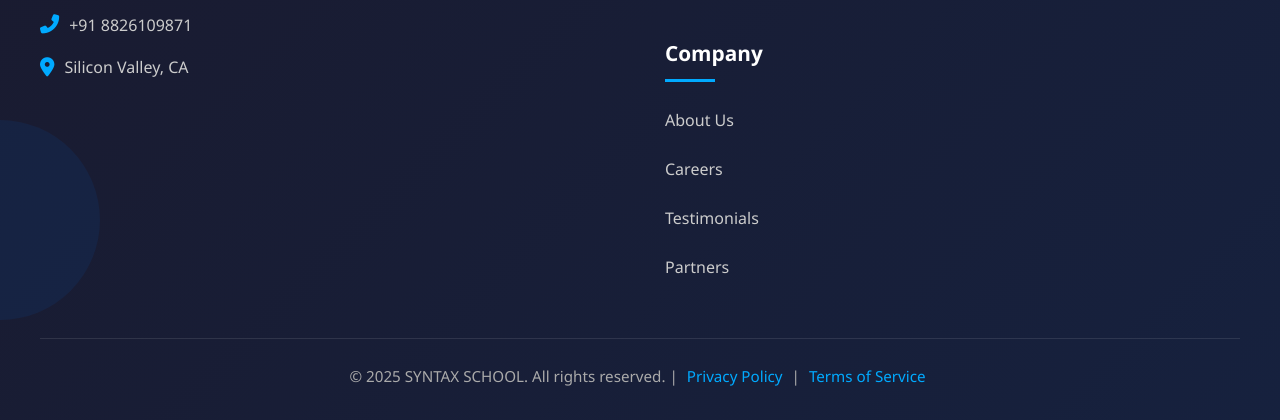
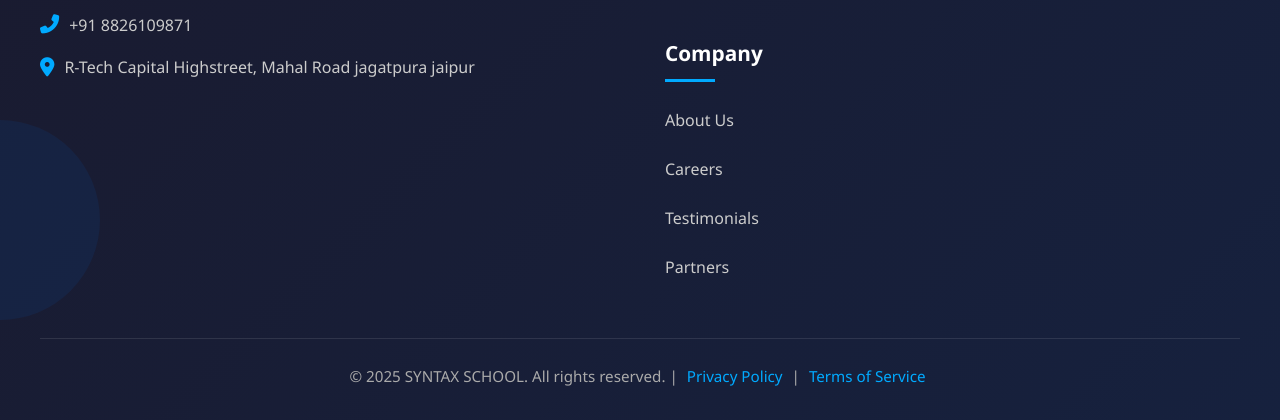
Before and after one commit to syntaxschool1/syntaxschool, a plain HTML site: page about.html in a window 1280 px wide. Shown: the part 4805-5225 px from the top of the page. Drawn offline with Linux system fonts and the light colour scheme; a web font is replaced by a local one.

Commit message:
Update about.html

```diff
--- a/about.html
+++ b/about.html
@@ -1222,7 +1222,7 @@ nav a.active {
                     <div class="footer-contact">
                         <a href="mailto:syntaxschool1@gmail.com"><i class="fas fa-envelope" aria-hidden="true"></i> syntaxschool1@gmail.com</a>
                         <a href="tel:+918826109871"><i class="fas fa-phone-alt" aria-hidden="true"></i> +91 8826109871</a>
-                        <a href="#"><i class="fas fa-map-marker-alt" aria-hidden="true"></i> Silicon Valley, CA</a>
+                        <a href="#"><i class="fas fa-map-marker-alt" aria-hidden="true"></i> R-Tech Capital Highstreet, Mahal Road jagatpura jaipur</a>
                     </div>
                 </div>
 
```
